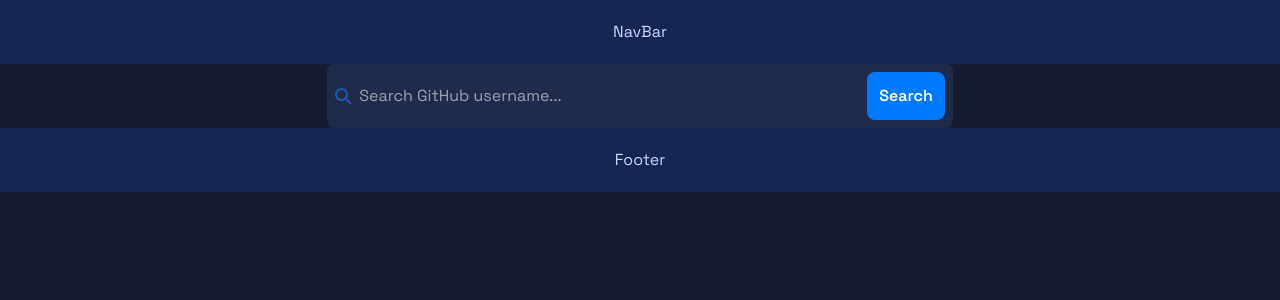
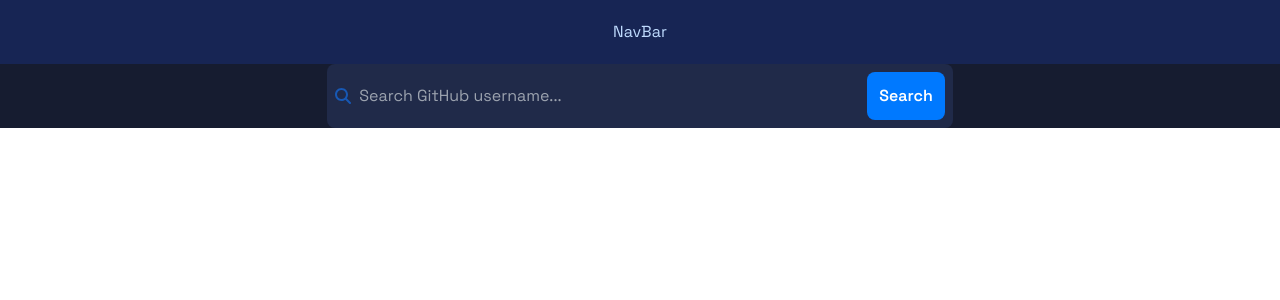
Before and after one commit to Estani02/APP-User-GitHub, a Next.js app: page / in a window 1280 px wide. Shown: the top 300 px of the page. Built offline with nearby package versions, Linux system fonts and the light colour scheme.

Commit message:
changed classname

```diff
--- a/src/app/layout.tsx
+++ b/src/app/layout.tsx
@@ -17,10 +17,11 @@ export default function RootLayout({
 }) {
   return (
     <html lang="en">
-      <body className={`${spaceGrotesk.className} bg-[#161C30]`}>
-        <NavBar />
-        {children}
-        <Footer />
+      <body className={spaceGrotesk.className}>
+        <div className='bg-[#161C30] text-sm md:text-base'>
+          <NavBar />
+          {children}
+        </div>
       </body>
     </html>
   )
```
